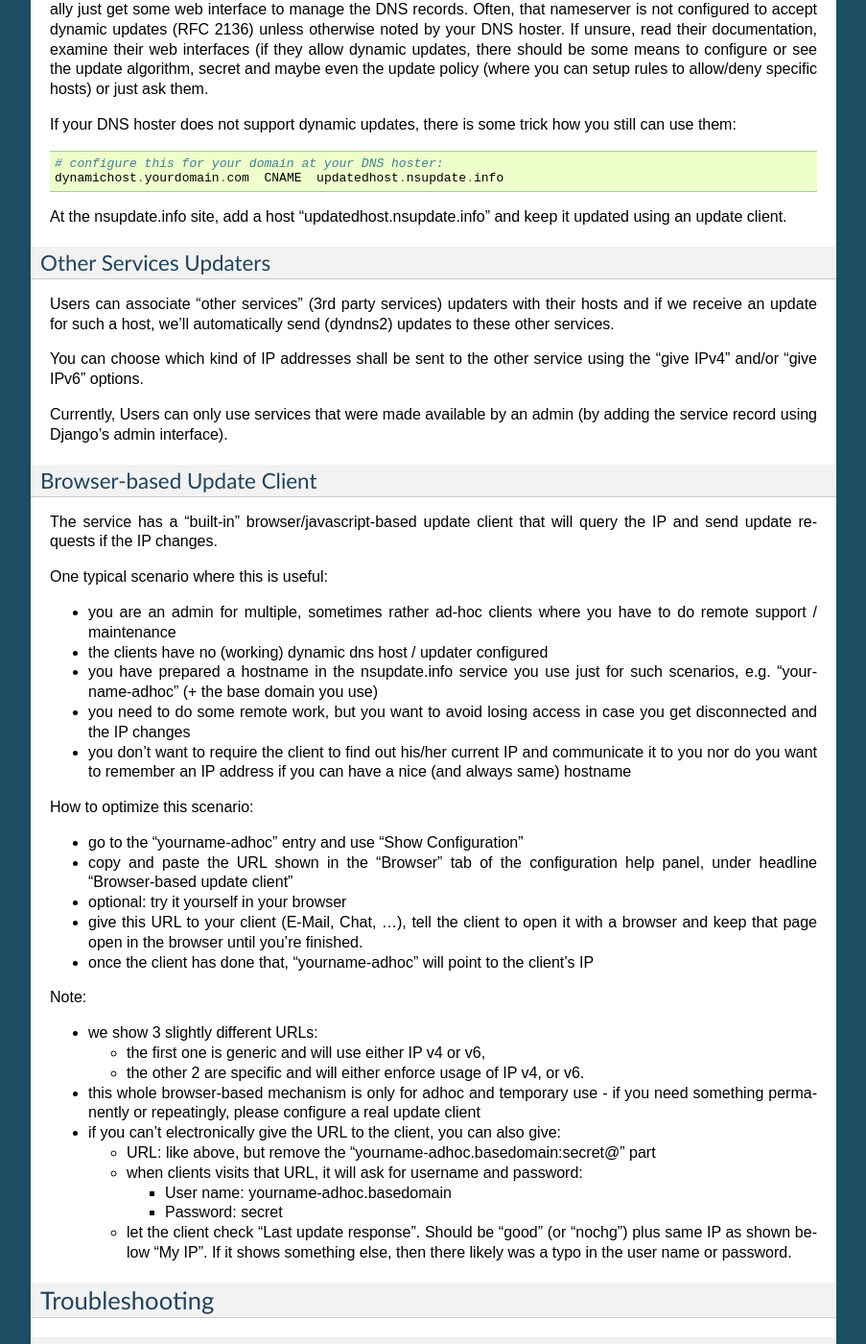
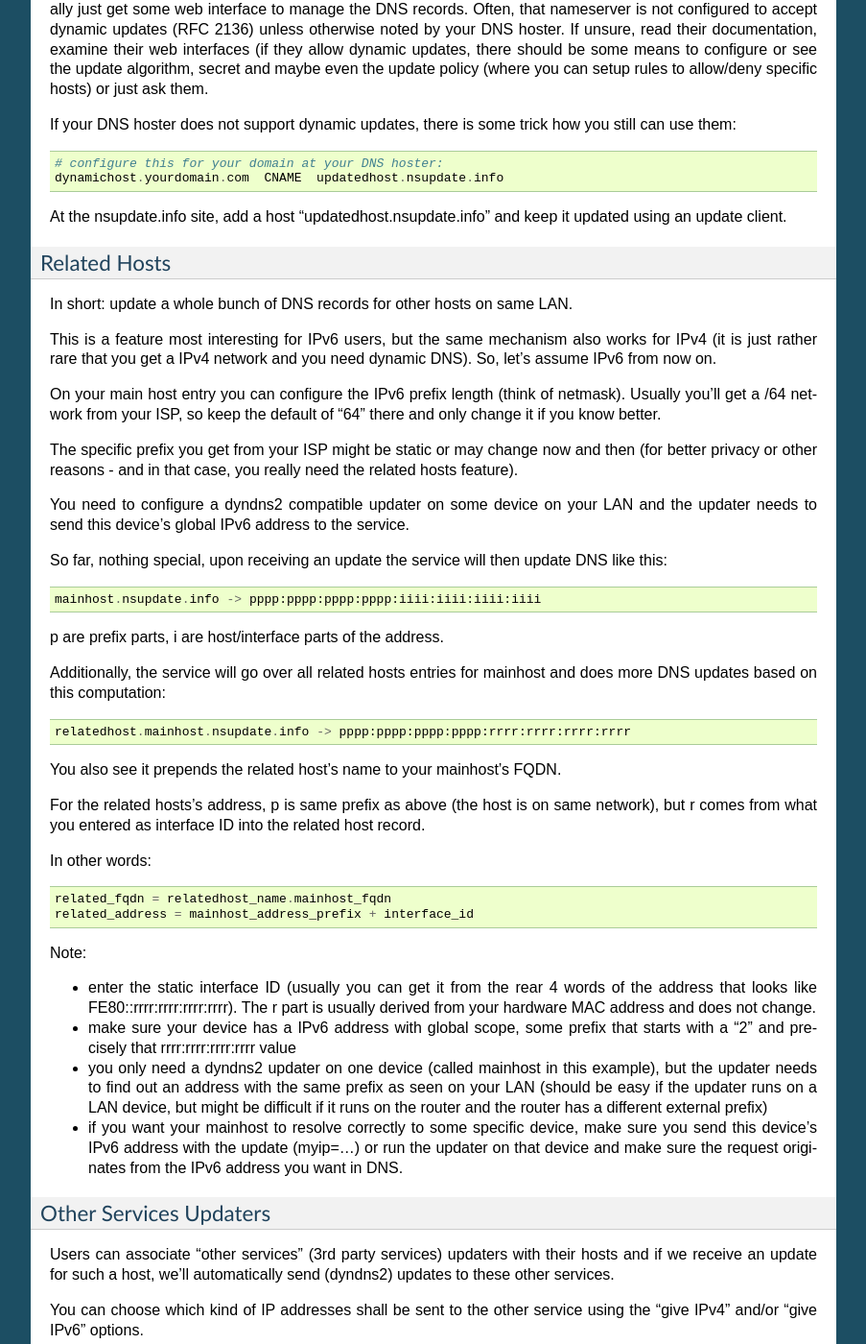
Before and after one commit to nsupdate-info/nsupdate.info, a Sphinx documentation site: the page built from docs/user.rst, in a window 1280 px wide and 1400 px high, scrolled down 2579 px. Shown: the whole window at 96% size, without its empty margins (198-1101 px from the left). Built offline with Sphinx 7.4.7, drawn with Linux system fonts in a browser that asks for light colours.

Commit message:
update docs about related hosts feature

```diff
--- a/docs/user.rst
+++ b/docs/user.rst
@@ -140,6 +140,74 @@ If your DNS hoster does not support dynamic updates, there is some trick how you
     dynamichost.yourdomain.com  CNAME  updatedhost.nsupdate.info
 
 At the nsupdate.info site, add a host "updatedhost.nsupdate.info" and keep it updated using an update client.
+
+
+Related Hosts
+-------------
+
+In short: update a whole bunch of DNS records for other hosts on same LAN.
+
+This is a feature most interesting for IPv6 users, but the same mechanism also
+works for IPv4 (it is just rather rare that you get a IPv4 network and you need
+dynamic DNS). So, let's assume IPv6 from now on.
+
+On your main host entry you can configure the IPv6 prefix length (think of netmask).
+Usually you'll get a /64 network from your ISP, so keep the default of "64" there
+and only change it if you know better.
+
+The specific prefix you get from your ISP might be static or may change now and
+then (for better privacy or other reasons - and in that case, you really need
+the related hosts feature).
+
+You need to configure a dyndns2 compatible updater on some device on your LAN
+and the updater needs to send this device's global IPv6 address to the service.
+
+So far, nothing special, upon receiving an update the service will then update
+DNS like this:
+
+::
+
+    mainhost.nsupdate.info -> pppp:pppp:pppp:pppp:iiii:iiii:iiii:iiii
+
+p are prefix parts, i are host/interface parts of the address.
+
+Additionally, the service will go over all related hosts entries for mainhost
+and does more DNS updates based on this computation:
+
+::
+
+    relatedhost.mainhost.nsupdate.info -> pppp:pppp:pppp:pppp:rrrr:rrrr:rrrr:rrrr
+
+You also see it prepends the related host's name to your mainhost's FQDN.
+
+For the related hosts's address, p is same prefix as above (the host is on same
+network), but r comes from what you entered as interface ID into the related
+host record.
+
+In other words:
+
+::
+
+    related_fqdn = relatedhost_name.mainhost_fqdn
+    related_address = mainhost_address_prefix + interface_id
+
+
+Note:
+
+* enter the static interface ID (usually you can get it from the rear 4 words
+  of the address that looks like FE80::rrrr:rrrr:rrrr:rrrr). The r part is
+  usually derived from your hardware MAC address and does not change.
+* make sure your device has a IPv6 address with global scope, some prefix that
+  starts with a "2" and precisely that rrrr:rrrr:rrrr:rrrr value
+* you only need a dyndns2 updater on one device (called mainhost in this
+  example), but the updater needs to find out an address with the same prefix
+  as seen on your LAN (should be easy if the updater runs on a LAN device, but
+  might be difficult if it runs on the router and the router has a different
+  external prefix)
+* if you want your mainhost to resolve correctly to some specific device,
+  make sure you send this device's IPv6 address with the update (myip=...) or
+  run the updater on that device and make sure the request originates from
+  the IPv6 address you want in DNS.
 
 
 Other Services Updaters
```
